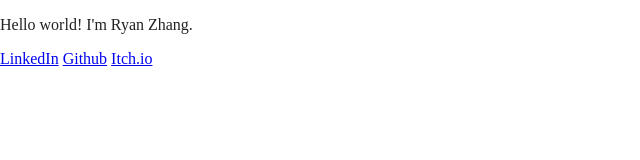
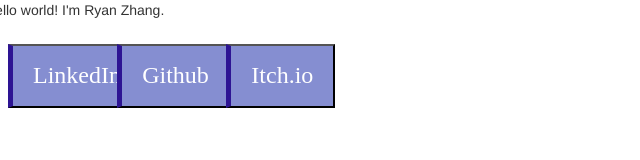
Before and after one commit to CouriersRyan/CouriersRyan.github.io, a website built with Parcel: page index.html in a window 1280 px wide. Shown: the whole page, without its empty margins (0-640 px from the left). Built offline with nearby package versions, Linux system fonts and the light colour scheme.

Commit message:
Added Bootstrap CDN and made some buttons.

```diff
--- a/css/main.css
+++ b/css/main.css
@@ -87,6 +87,26 @@
 /* ==========================================================================
    Author's custom styles
    ========================================================================== */
+
+/*
+ * Buttons
+ */
+
+.link_buttons {
+  background-color: #858ed1;
+  border-left-color: #2d1493;
+  border-left-style: solid;
+  border-left-width: 5px;
+  color: white;
+  padding: 16px 20px;
+  text-align: center;
+  text-decoration: none;
+  display: inline-block;
+  font-size: 24px;
+  margin: 14px 8px;
+  cursor: pointer;
+  font-family: Economica;
+}
 
 /* ==========================================================================
    Helper classes
--- a/index.html
+++ b/index.html
@@ -3,7 +3,7 @@
 
 <head>
   <meta charset="utf-8">
-  <title></title>
+  <title>Ryan Zhang - Portfolio</title>
   <meta name="description" content="">
   <meta name="viewport" content="width=device-width, initial-scale=1">
 
@@ -18,6 +18,8 @@
 
   <link rel="stylesheet" href="css/normalize.css">
   <link rel="stylesheet" href="css/main.css">
+  <link rel="stylesheet" href="https://maxcdn.bootstrapcdn.com/bootstrap/3.3.7/css/bootstrap.min.css">
+  <script src="https://maxcdn.bootstrapcdn.com/bootstrap/3.3.7/js/bootstrap.min.js"></script>
 
   <meta name="theme-color" content="#fafafa">
 </head>
@@ -25,10 +27,22 @@
 <body>
 
   <!-- Add your site or application content here -->
+  <div class="row">
   <p>Hello world! I'm Ryan Zhang.</p>
-  <a href="https://www.linkedin.com/in/ryan-l-zhang">LinkedIn</a>
-  <a href="https://www.github.com/CouriersRyan">Github</a>
-  <a href="https://lokkei.itch.io/">Itch.io</a>
+  </div>
+  <div class="row">
+    <div class="col-sm-1">
+      <button onclick="window.location.href='https://www.linkedin.com/in/ryan-l-zhang'" class="link_buttons">LinkedIn</button>
+    </div>
+    <div class="col-sm-1">
+      <button onclick="window.location.href='https://www.github.com/CouriersRyan'" class="link_buttons">Github</button>
+    </div>
+    <div class="col-sm-1">
+      <button onclick="window.location.href='https://lokkei.itch.io/'" class="link_buttons">Itch.io</button>
+    </div>
+  </div>
+
+
   <script src="js/vendor/modernizr-3.11.2.min.js"></script>
   <script src="js/plugins.js"></script>
   <script src="js/main.js"></script>
```
Also changed, not shown: nondigital.html (added, +11 -0 lines).
